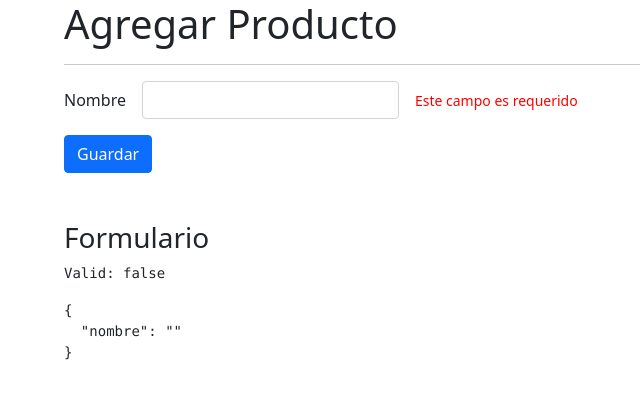
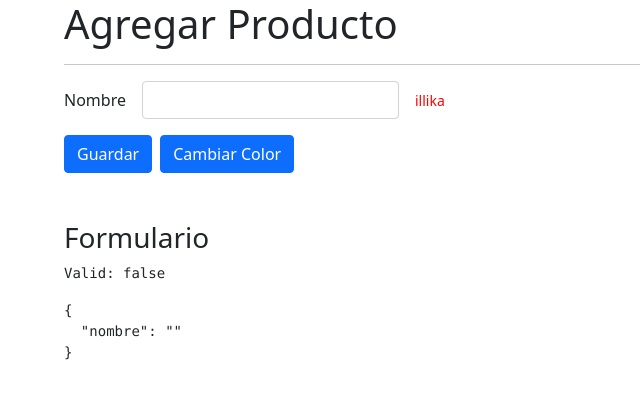
Before and after one commit to illika/directivasApp, an Angular app: page /productos/agregar in a window 1280 px wide. Shown: the top 398 px of the page, without its empty margins (18-658 px from the left). Built offline with nearby package versions, Linux system fonts and the light colour scheme.

Commit message:
onChanges - directive

```diff
--- a/src/app/productos/pages/agregar/agregar.component.html
+++ b/src/app/productos/pages/agregar/agregar.component.html
@@ -11,13 +11,17 @@
             <input type="text" class="form-control" formControlName="nombre">
         </div>
         <div class="col-auto">
-            <span *ngIf="tieneError()" errorMsg>Requerido</span>
+            <span *ngIf="tieneError()" errorMsg
+            [mensaje]="mensaje"
+            [color]="color"
+            >Requerido</span>
         </div>
     </div>
 
     <div class="row mt-3">
         <div class="col">
-            <button class="btn btn-primary">Guardar</button>
+            <button class="btn btn-primary" (click)="cmabiarTexto()" >Guardar</button>
+            <button class="btn btn-primary ms-2" (click)="cambiarColor()" >Cambiar Color</button>
         </div>
     </div>
 </form>
--- a/src/app/productos/pages/agregar/agregar.component.ts
+++ b/src/app/productos/pages/agregar/agregar.component.ts
@@ -15,6 +15,9 @@
     nombre: ["", Validators.required]
   });
 
+  mensaje: string = "illika";
+  color: string = "red";
+
   ngOnInit(): void {
   }
 
@@ -22,4 +25,12 @@
     return this.miFormulario.get('nombre')?.invalid ?? false;
   }
 
+  cmabiarTexto() {
+    this.mensaje = "katari";
+  }
+
+  cambiarColor() {
+    this.color = "green";
+  }
+
 }
--- a/src/app/shared/directives/error-msg.directive.ts
+++ b/src/app/shared/directives/error-msg.directive.ts
@@ -1,9 +1,9 @@
-import { Directive, ElementRef, Input, OnInit } from '@angular/core';
+import { Directive, ElementRef, Input, OnChanges, OnInit, SimpleChanges } from '@angular/core';
 
 @Directive({
   selector: '[errorMsg]'
 })
-export class ErrorMsgDirective implements OnInit {
+export class ErrorMsgDirective implements OnInit, OnChanges {
 
   htmlElement: ElementRef<HTMLElement>;
 
@@ -20,6 +20,20 @@
     this.setMensaje();
   }
 
+  ngOnChanges(changes: SimpleChanges): void {
+    if(changes["mensaje"]) {
+      const msg = changes["mensaje"].currentValue;
+      this.htmlElement.nativeElement.innerText = msg;
+    }
+    if(changes["color"]) {
+      const clr = changes["color"].currentValue;
+      this.htmlElement.nativeElement.style.color = clr;
+    }
+
+    console.log(changes);
+
+  }
+
   setColor(): void {
     this.htmlElement.nativeElement.classList.add("form-text");
     this.htmlElement.nativeElement.style.color = this.color;
```
